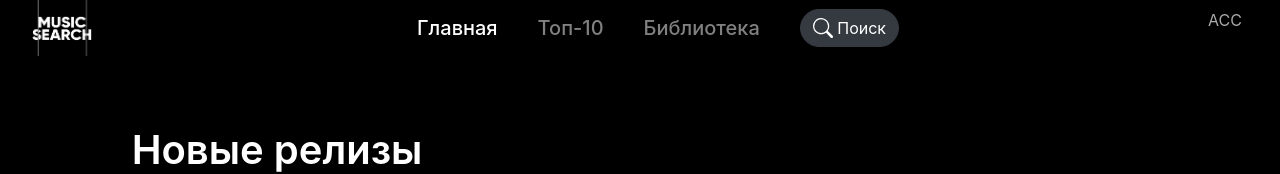
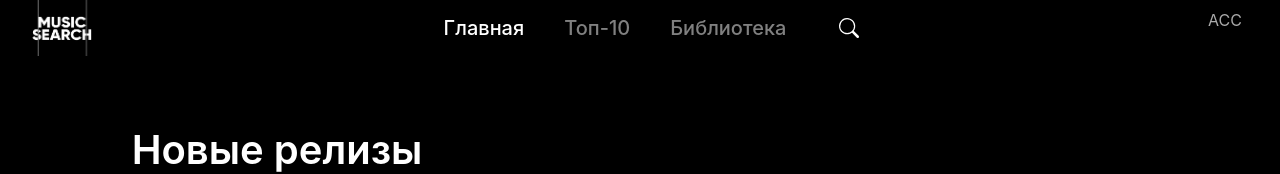
Before and after one commit to benkenobi3/vue-music, a Vue app: page / in a window 1280 px wide. Shown: the top 174 px of the page. Built offline with nearby package versions, Linux system fonts and the light colour scheme; no server answers.

Commit message:
delete search button outline

```diff
--- a/src/App.vue
+++ b/src/App.vue
@@ -42,8 +42,8 @@
 
           <b-navbar-nav class="mr-auto">
             <b-nav-item>
-              <b-button id="search" pill variant="dark" v-on:click="goSearch">
-                <b-icon icon="search"></b-icon> Поиск
+              <b-button id="search" pill variant="black" v-on:click="goSearch">
+                <b-icon icon="search"></b-icon>
               </b-button>
             </b-nav-item>
           </b-navbar-nav>
@@ -104,6 +104,16 @@
     text-overflow: ellipsis;
   }
 
+  input {
+    outline: none !important;
+    box-shadow: none !important;
+  }
+
+  button {
+    outline: none !important;
+    box-shadow: none !important;
+  }
+
   #search-form {
     min-width: 30vw;
     max-width: 30vw;
@@ -129,4 +139,5 @@
     height: 100%;
   }
 
+
 </style>
```
